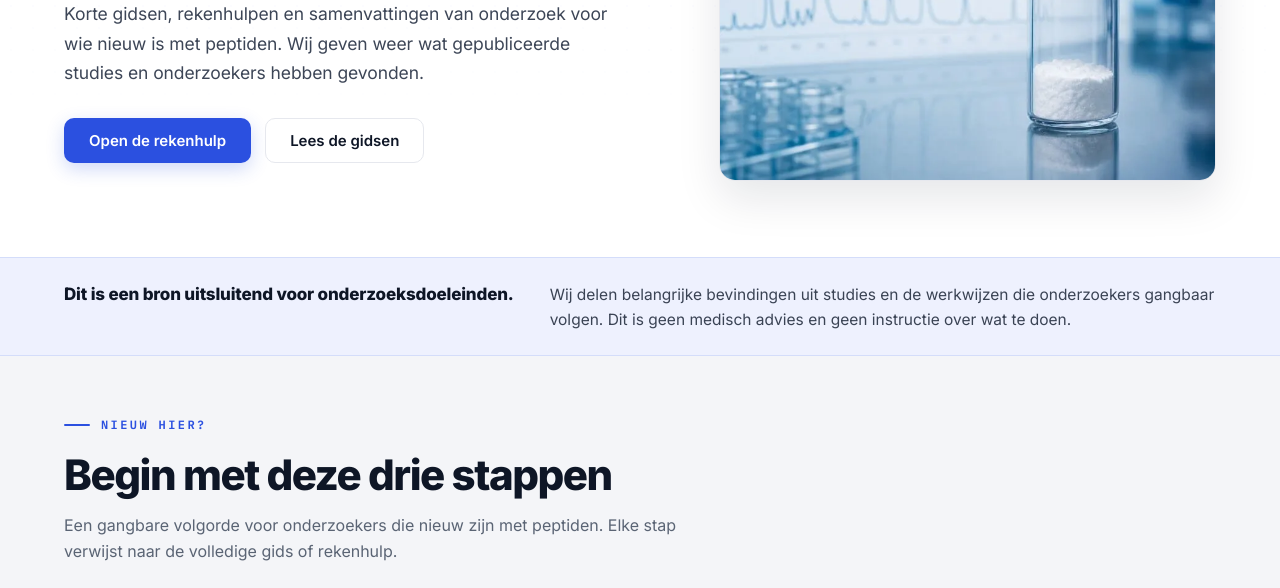
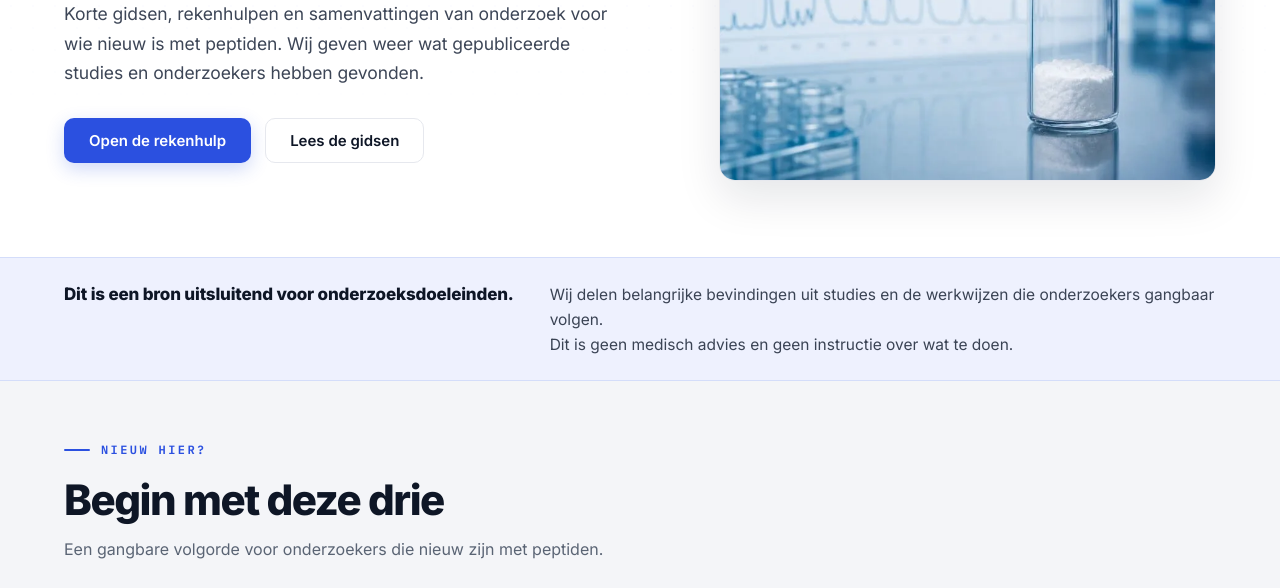
Before and after one commit to Veranos-ai/bro-guides, a plain HTML site: page nl/index.html in a window 1280 px wide. Shown: the part 364-952 px from the top of the page. Drawn offline with Linux system fonts and the light colour scheme.

Commit message:
Publish 4617be7

```diff
--- a/nl/index.html
+++ b/nl/index.html
@@ -68,7 +68,7 @@
   <section class="ruo-banner" aria-label="Uitsluitend voor onderzoek">
     <div class="wrap">
       <p class="ruo-banner-lead">Dit is een bron uitsluitend voor onderzoeksdoeleinden.</p>
-      <p class="ruo-banner-text">Wij delen belangrijke bevindingen uit studies en de werkwijzen die onderzoekers gangbaar volgen. Dit is geen medisch advies en geen instructie over wat te doen.</p>
+      <p class="ruo-banner-text">Wij delen belangrijke bevindingen uit studies en de werkwijzen die onderzoekers gangbaar volgen.<br>Dit is geen medisch advies en geen instructie over wat te doen.</p>
     </div>
   </section>
 
@@ -76,8 +76,8 @@
     <div class="wrap">
       <div class="section-head">
         <span class="eyebrow">Nieuw hier?</span>
-        <h2>Begin met deze drie stappen</h2>
-        <p>Een gangbare volgorde voor onderzoekers die nieuw zijn met peptiden. Elke stap verwijst naar de volledige gids of rekenhulp.</p>
+        <h2>Begin met deze drie</h2>
+        <p>Een gangbare volgorde voor onderzoekers die nieuw zijn met peptiden.</p>
       </div>
       <ol class="flow" aria-label="Drie stappen">
         <li class="flow-step">
```
Also changed, not shown: index.html (+3 -3 lines).
